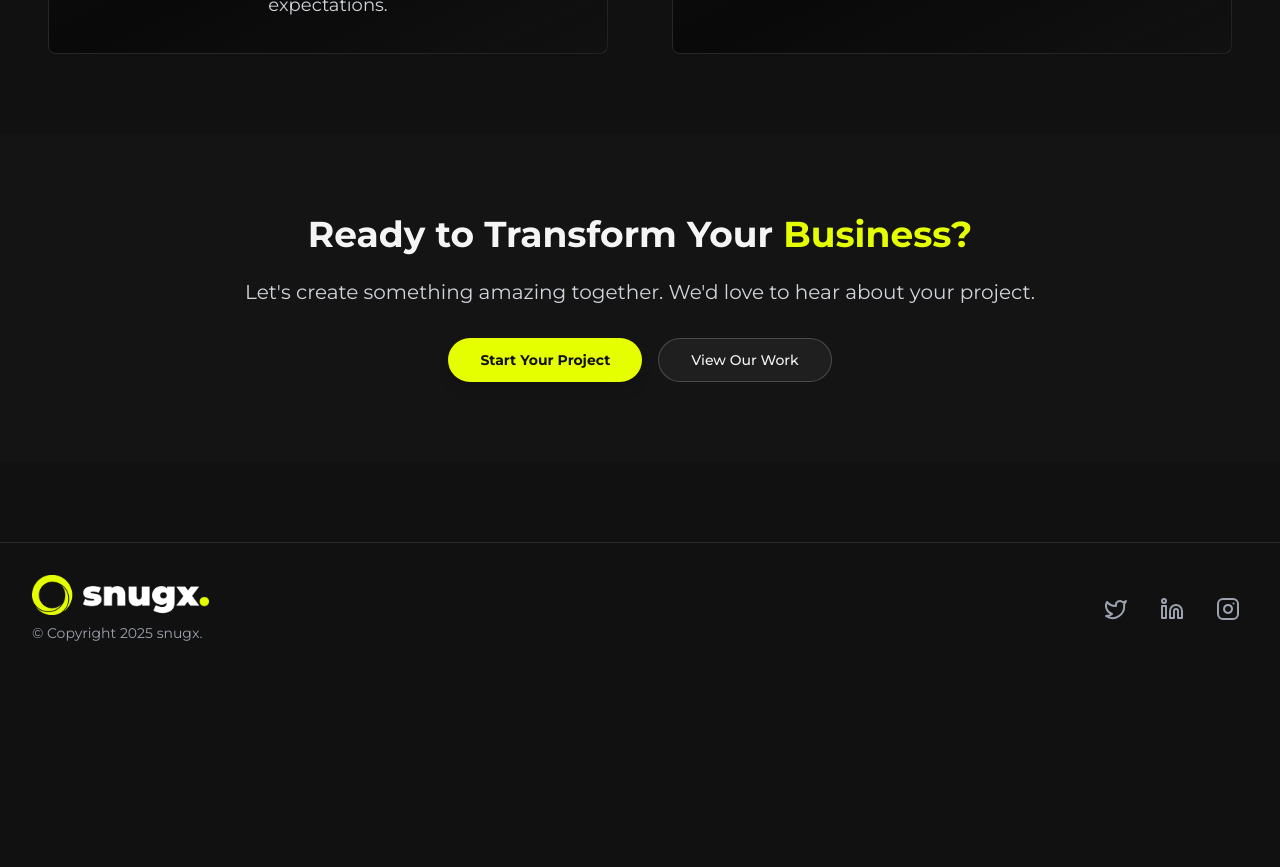
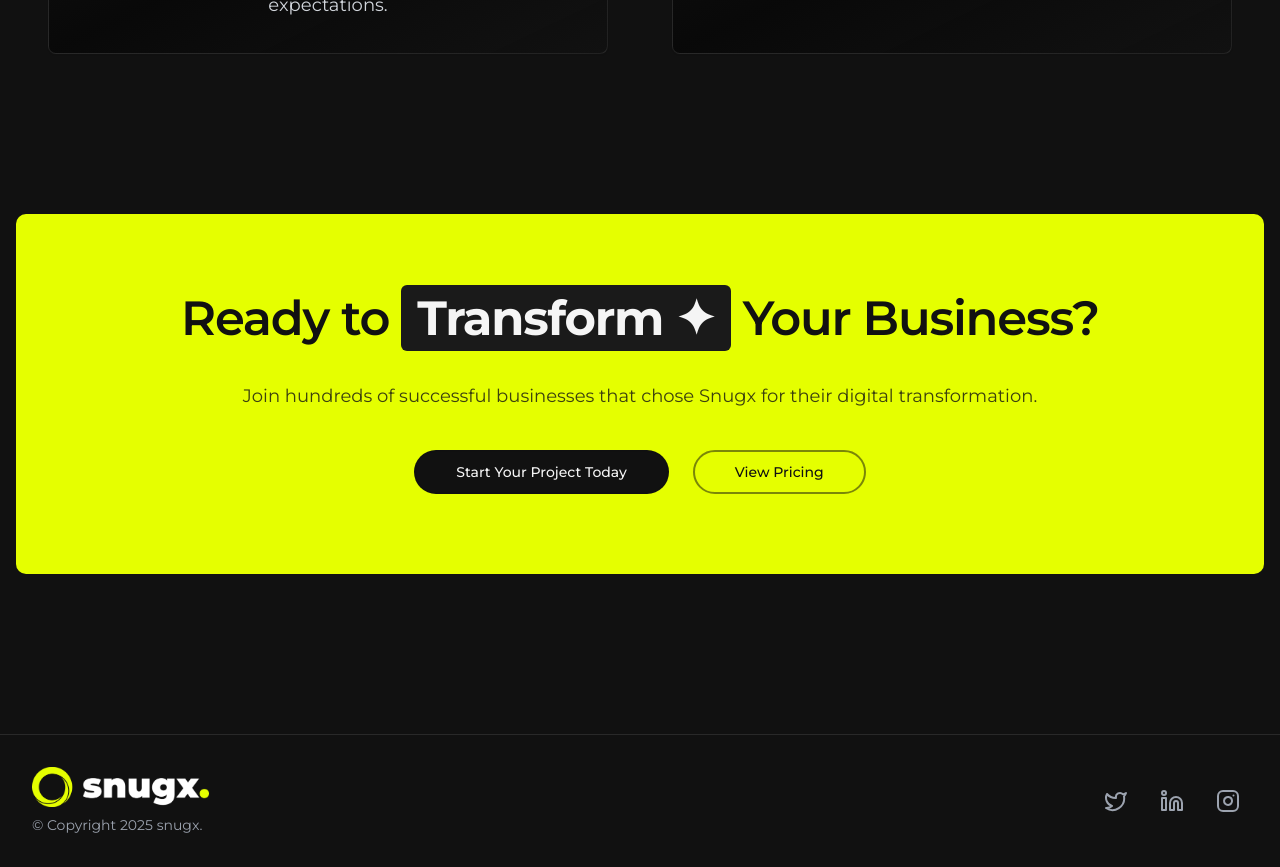
Before and after one commit to harish2007328/snugx-website, a React (Vite) app: page /about in a window 1280 px wide. Shown: the part 2820-3687 px from the top of the page. Before the commit the page ends 3495 px from the top, so only its background shows below. Built offline with nearby package versions, Linux system fonts and the light colour scheme; no server answers.

Commit message:
feat(cta): unify cta section styling across all pages with new design
- Remove old CTA section from Contact page
- Implement consistent yellow-themed CTA design with dark buttons
- Add pricing link option to all CTAs
- Update button styling with hover effects and rounded corners

```diff
--- a/src/pages/About.tsx
+++ b/src/pages/About.tsx
@@ -224,21 +224,21 @@ const About = () => {
       </section>
 
       {/* CTA Section */}
-      <section className="py-20 px-4 bg-secondary/20">
-        <div className="max-w-7xl mx-auto text-center px-8">
-          <h2 className="text-4xl font-bold mb-6">
-            Ready to Transform Your <span className="text-neon-green">Business?</span>
+      <section className="py-20 px-4 mx-auto">
+        <div className="max-w-7xl mx-auto text-center space-y-10 py-20 px-6 bg-[#e5ff00] max-w-7xl mx-auto rounded-[10px]">
+          <h2 className="text-4xl md:text-5xl font-semibold tracking-tight text-[#111111] leading-relaxed">
+            Ready to <span className="bg-[#1a1a1a] text-[#f5f5f5] text-[#1a1a1a] font-bold px-4 py-1 rounded-md">Transform ✦</span> Your Business?
           </h2>
-          <p className="text-xl text-gray-300 mb-8">
-            Let's create something amazing together. We'd love to hear about your project.
+          <p className="text-lg text-[#111111]/80 font-normal">
+            Join hundreds of successful businesses that chose Snugx for their digital transformation.
           </p>
 
-          <div className="flex flex-col sm:flex-row gap-4 justify-center">
-            <Button size="lg" className="btn-primary px-8 py-4" asChild>
-              <Link to="/contact">Start Your Project</Link>
+          <div className="flex flex-col sm:flex-row gap-6 justify-center">
+            <Button size="lg" className="bg-[#111111] text-[#f5f5f5] border-2 border-[#111111]/50 hover:bg-[#f5f5f5]/90 hover:text-[#111111] transition-colors duration-300 px-10 py-4 rounded-full" asChild>
+              <Link to="/contact">Start Your Project Today</Link>
             </Button>
-            <Button size="lg" className="btn-secondary px-8 py-4" asChild>
-              <Link to="/case-studies">View Our Work</Link>
+            <Button size="lg" className="bg-transparent border-2 border-[#111111]/50 text-[#111111] hover:bg-[#f5f5f5]/90 hover:text-[#111111] transition-colors duration-300 px-10 py-4 rounded-full" asChild>
+              <Link to="/pricing">View Pricing</Link>
             </Button>
           </div>
         </div>
--- a/src/pages/Blog.tsx
+++ b/src/pages/Blog.tsx
@@ -282,22 +282,23 @@ const Blog = () => {
         </section>
 
         {/* CTA Section */}
-        <section className="py-20 px-4 bg-gradient-to-r from-neon-green/10 to-transparent">
-          <div className="max-w-4xl mx-auto text-center">
-            <h2 className="text-4xl font-bold mb-6">
-              Ready to Start Your <span className="text-neon-green">Project?</span>
+        <section className="py-20 px-4 mx-auto">
+          <div className="max-w-7xl mx-auto text-center space-y-10 py-20 px-6 bg-[#e5ff00] max-w-7xl mx-auto rounded-[10px]">
+            <h2 className="text-4xl md:text-5xl font-semibold tracking-tight text-[#111111] leading-relaxed">
+              Ready to <span className="bg-[#1a1a1a] text-[#f5f5f5] text-[#1a1a1a] font-bold px-4 py-1 rounded-md">Transform ✦</span> Your Business?
             </h2>
-            <p className="text-xl text-gray-300 mb-8">
-              Let's discuss how we can bring your vision to life with cutting-edge web solutions.
+            <p className="text-lg text-[#111111]/80 font-normal">
+              Join hundreds of successful businesses that chose Snugx for their digital transformation.
             </p>
 
-            <Button
-              size="lg"
-              className="btn-primary px-8 py-4"
-              asChild
-            >
-              <Link to="/contact">Get Started Today</Link>
-            </Button>
+            <div className="flex flex-col sm:flex-row gap-6 justify-center">
+              <Button size="lg" className="bg-[#111111] text-[#f5f5f5] border-2 border-[#111111]/50 hover:bg-[#f5f5f5]/90 hover:text-[#111111] transition-colors duration-300 px-10 py-4 rounded-full" asChild>
+                <Link to="/contact">Start Your Project Today</Link>
+              </Button>
+              <Button size="lg" className="bg-transparent border-2 border-[#111111]/50 text-[#111111] hover:bg-[#f5f5f5]/90 hover:text-[#111111] transition-colors duration-300 px-10 py-4 rounded-full" asChild>
+                <Link to="/pricing">View Pricing</Link>
+              </Button>
+            </div>
           </div>
         </section>
 
--- a/src/pages/BlogPost.tsx
+++ b/src/pages/BlogPost.tsx
@@ -215,22 +215,23 @@ const BlogPost = () => {
         </section>
 
         {/* CTA */}
-        <section className="py-20 px-4 bg-secondary/20">
-          <div className="max-w-4xl mx-auto text-center">
-            <h2 className="text-4xl font-bold mb-6">
-              Ready to Transform Your <span className="text-neon-green">Business?</span>
+        <section className="py-20 px-4 mx-auto">
+          <div className="max-w-7xl mx-auto text-center space-y-10 py-20 px-6 bg-[#e5ff00] max-w-7xl mx-auto rounded-[10px]">
+            <h2 className="text-4xl md:text-5xl font-semibold tracking-tight text-[#111111] leading-relaxed">
+              Ready to <span className="bg-[#1a1a1a] text-[#f5f5f5] text-[#1a1a1a] font-bold px-4 py-1 rounded-md">Transform ✦</span> Your Business?
             </h2>
-            <p className="text-xl text-gray-300 mb-8">
-              Let's discuss how we can help you achieve your digital goals with custom web solutions.
+            <p className="text-lg text-[#111111]/80 font-normal">
+              Join hundreds of successful businesses that chose Snugx for their digital transformation.
             </p>
 
-            <Button
-              size="lg"
-              className="btn-primary px-8 py-4"
-              asChild
-            >
-              <Link to="/contact">Get Started</Link>
-            </Button>
+            <div className="flex flex-col sm:flex-row gap-6 justify-center">
+              <Button size="lg" className="bg-[#111111] text-[#f5f5f5] border-2 border-[#111111]/50 hover:bg-[#f5f5f5]/90 hover:text-[#111111] transition-colors duration-300 px-10 py-4 rounded-full" asChild>
+                <Link to="/contact">Start Your Project Today</Link>
+              </Button>
+              <Button size="lg" className="bg-transparent border-2 border-[#111111]/50 text-[#111111] hover:bg-[#f5f5f5]/90 hover:text-[#111111] transition-colors duration-300 px-10 py-4 rounded-full" asChild>
+                <Link to="/pricing">View Pricing</Link>
+              </Button>
+            </div>
           </div>
         </section>
 
--- a/src/pages/CaseStudies.tsx
+++ b/src/pages/CaseStudies.tsx
@@ -162,22 +162,23 @@ const CaseStudies = () => {
       </section>
 
       {/* CTA Section */}
-      <section className="py-20 px-4 bg-gradient-to-r from-neon-green/10 to-transparent">
-        <div className="max-w-4xl mx-auto text-center">
-          <h2 className="text-4xl font-bold mb-6">
-            Ready to Be Our Next <span className="text-neon-green">Success Story?</span>
+      <section className="py-20 px-4 mx-auto">
+        <div className="max-w-7xl mx-auto text-center space-y-10 py-20 px-6 bg-[#e5ff00] max-w-7xl mx-auto rounded-[10px]">
+          <h2 className="text-4xl md:text-5xl font-semibold tracking-tight text-[#111111] leading-relaxed">
+            Ready to <span className="bg-[#1a1a1a] text-[#f5f5f5] text-[#1a1a1a] font-bold px-4 py-1 rounded-md">Transform ✦</span> Your Business?
           </h2>
-          <p className="text-xl text-gray-300 mb-8">
-            Let's create something amazing together. Transform your digital presence today.
+          <p className="text-lg text-[#111111]/80 font-normal">
+            Join hundreds of successful businesses that chose Snugx for their digital transformation.
           </p>
 
-          <Button
-            size="lg"
-            className="btn-primary px-8 py-4"
-            asChild
-          >
-            <Link to="/contact">Start Your Project</Link>
-          </Button>
+          <div className="flex flex-col sm:flex-row gap-6 justify-center">
+            <Button size="lg" className="bg-[#111111] text-[#f5f5f5] border-2 border-[#111111]/50 hover:bg-[#f5f5f5]/90 hover:text-[#111111] transition-colors duration-300 px-10 py-4 rounded-full" asChild>
+              <Link to="/contact">Start Your Project Today</Link>
+            </Button>
+            <Button size="lg" className="bg-transparent border-2 border-[#111111]/50 text-[#111111] hover:bg-[#f5f5f5]/90 hover:text-[#111111] transition-colors duration-300 px-10 py-4 rounded-full" asChild>
+              <Link to="/pricing">View Pricing</Link>
+            </Button>
+          </div>
         </div>
       </section>
 
--- a/src/pages/CaseStudyDetail.tsx
+++ b/src/pages/CaseStudyDetail.tsx
@@ -252,22 +252,23 @@ const CaseStudyDetail = () => {
       )}
 
       {/* CTA */}
-      <section className="py-20 px-4">
-        <div className="max-w-4xl mx-auto text-center">
-          <h2 className="text-4xl font-bold mb-6">
-            Ready for Similar <span className="text-neon-green">Results?</span>
+      <section className="py-20 px-4 mx-auto">
+        <div className="max-w-7xl mx-auto text-center space-y-10 py-20 px-6 bg-[#e5ff00] max-w-7xl mx-auto rounded-[10px]">
+          <h2 className="text-4xl md:text-5xl font-semibold tracking-tight text-[#111111] leading-relaxed">
+            Ready to <span className="bg-[#1a1a1a] text-[#f5f5f5] text-[#1a1a1a] font-bold px-4 py-1 rounded-md">Transform ✦</span> Your Business?
           </h2>
-          <p className="text-xl text-gray-300 mb-8">
-            Let's discuss how we can transform your business with a custom digital solution.
+          <p className="text-lg text-[#111111]/80 font-normal">
+            Join hundreds of successful businesses that chose Snugx for their digital transformation.
           </p>
 
-          <Button
-            size="lg"
-            className="btn-primary px-8 py-4"
-            asChild
-          >
-            <Link to="/contact">Start Your Project</Link>
-          </Button>
+          <div className="flex flex-col sm:flex-row gap-6 justify-center">
+            <Button size="lg" className="bg-[#111111] text-[#f5f5f5] border-2 border-[#111111]/50 hover:bg-[#f5f5f5]/90 hover:text-[#111111] transition-colors duration-300 px-10 py-4 rounded-full" asChild>
+              <Link to="/contact">Start Your Project Today</Link>
+            </Button>
+            <Button size="lg" className="bg-transparent border-2 border-[#111111]/50 text-[#111111] hover:bg-[#f5f5f5]/90 hover:text-[#111111] transition-colors duration-300 px-10 py-4 rounded-full" asChild>
+              <Link to="/pricing">View Pricing</Link>
+            </Button>
+          </div>
         </div>
       </section>
 
--- a/src/pages/Contact.tsx
+++ b/src/pages/Contact.tsx
@@ -218,25 +218,6 @@ const Contact = () => {
         </div>
       </div>
 
-      {/* CTA Section */}
-      <section className="py-20 px-4 bg-gradient-to-r from-neon-green/10 to-transparent">
-        <div className="max-w-4xl mx-auto text-center">
-          <h2 className="text-4xl font-bold mb-6">
-            Ready to Transform Your Business?
-          </h2>
-          <p className="text-xl text-gray-300 mb-8">
-            Join hundreds of successful businesses that chose Snugx for their digital transformation.
-          </p>
-          <Button
-            size="lg"
-           className="btn-primary px-8 py-4"
-            onClick={() => document.getElementById('contact-form')?.scrollIntoView({ behavior: 'smooth' })}
-          >
-            Get Your Free Quote Now
-          </Button>
-        </div>
-      </section>
-
       <Footer />
     </div>
   );
--- a/src/pages/Pricing.tsx
+++ b/src/pages/Pricing.tsx
@@ -173,21 +173,18 @@ const Pricing = () => {
 
 
       {/* CTA */}
-      <section className="py-20 px-4 bg-secondary/20">
-        <div className="max-w-7xl mx-auto text-center px-8">
-          <h2 className="text-4xl font-bold mb-6">
-            Ready to Transform Your <span className="text-neon-green">Business?</span>
+      <section className="py-20 px-4 mx-auto">
+        <div className="max-w-7xl mx-auto text-center space-y-10 py-20 px-6 bg-[#e5ff00] max-w-7xl mx-auto rounded-[10px]">
+          <h2 className="text-4xl md:text-5xl font-semibold tracking-tight text-[#111111] leading-relaxed">
+            Ready to <span className="bg-[#1a1a1a] text-[#f5f5f5] text-[#1a1a1a] font-bold px-4 py-1 rounded-md">Transform ✦</span> Your Business?
           </h2>
-          <p className="text-xl text-gray-300 mb-8">
-            Let's discuss your project and find the perfect solution for your business.
+          <p className="text-lg text-[#111111]/80 font-normal">
+            Join hundreds of successful businesses that chose Snugx for their digital transformation.
           </p>
 
-          <div className="flex flex-col sm:flex-row gap-4 justify-center">
-            <Button size="lg" className="btn-primary px-8 py-4" asChild>
-              <Link to="/contact">Start Your Project</Link>
-            </Button>
-            <Button size="lg" className="btn-secondary px-8 py-4" asChild>
-              <Link to="/case-studies">View Our Work</Link>
+          <div className="flex flex-col sm:flex-row gap-6 justify-center">
+            <Button size="lg" className="bg-[#111111] text-[#f5f5f5] border-2 border-[#111111]/50 hover:bg-[#f5f5f5]/90 hover:text-[#111111] transition-colors duration-300 px-10 py-4 rounded-full" asChild>
+              <Link to="/contact">Start Your Project Today</Link>
             </Button>
           </div>
         </div>
```
